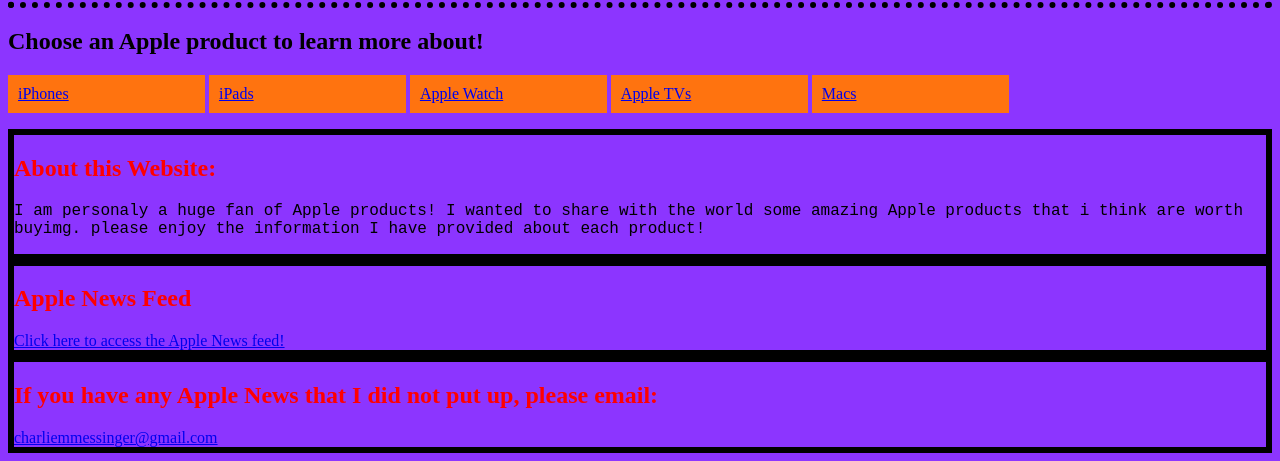
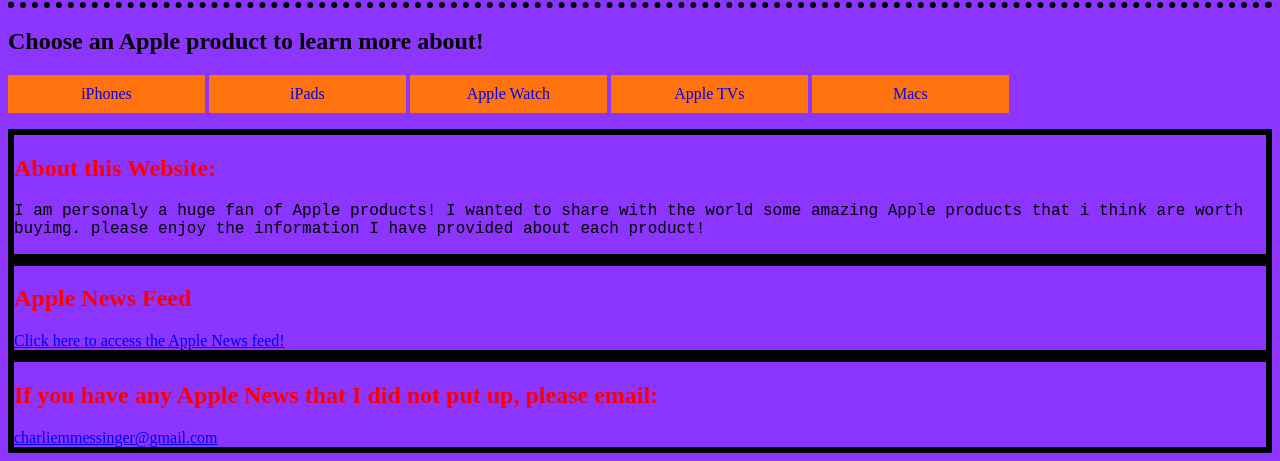
Before and after one commit to hottestapplestuff/hottestapplestuff.github.io, a plain HTML site: page index.html in a window 1280 px wide. Shown: the part 447-908 px from the top of the page. Drawn offline with Linux system fonts and the light colour scheme.

Commit message:
Update index.css

```diff
--- a/index.css
+++ b/index.css
@@ -21,6 +21,12 @@ div {
     padding: 10px;
     background-color: #ff730f;
     width: 14%;
+  text-decoration: none;
+  text-align: center;
+}
+
+#nav a:hover{
+background-color: #fffa00;
 }
 
 #nav{
```
